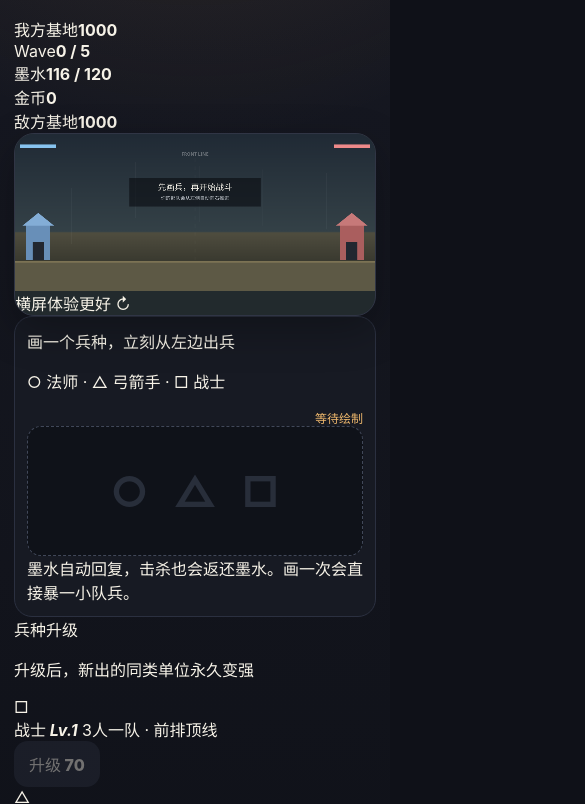
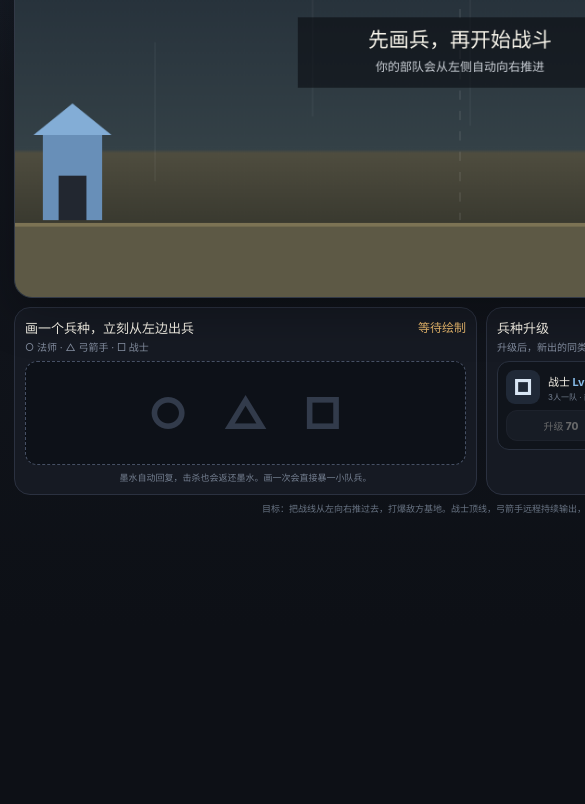
Before and after one commit to chengyuan313/fast-game, a website built with Vite: page draw-defense.html in a window 390 px wide. Shown: the part 218-1022 px from the top of the page, 585 px wide, since content can reach past the window. After the commit the page ends 844 px from the top, so only its background shows below. Built offline with nearby package versions, Linux system fonts and the light colour scheme.

Commit message:
feat: redesign Draw Defense for landscape push battles

```diff
--- a/src/draw-defense/style.css
+++ b/src/draw-defense/style.css
@@ -3,196 +3,204 @@
 :root {
   font-family: Inter, ui-sans-serif, system-ui, -apple-system, BlinkMacSystemFont, "Segoe UI", sans-serif;
   color: #f7f3e8;
-  background: #0f1118;
+  background: #0d1016;
   font-synthesis: none;
   text-rendering: optimizeLegibility;
 }
 
-html, body { margin: 0; min-width: 320px; min-height: 100%; background: #0f1118; }
+html, body { margin: 0; min-width: 320px; min-height: 100%; background: #0d1016; }
 body { min-height: 100vh; }
 button, canvas { -webkit-tap-highlight-color: transparent; }
 button { font: inherit; }
 
 .dd-shell {
-  width: min(100%, 520px);
+  width: min(100%, 1180px);
   min-height: 100vh;
   margin: 0 auto;
-  padding: env(safe-area-inset-top) 14px calc(18px + env(safe-area-inset-bottom));
+  padding: calc(10px + env(safe-area-inset-top)) 14px calc(12px + env(safe-area-inset-bottom));
   background:
-    radial-gradient(circle at 50% -10%, rgba(240, 172, 82, .16), transparent 35%),
-    linear-gradient(180deg, #171923 0%, #0f1118 100%);
+    radial-gradient(circle at 18% 0%, rgba(91, 142, 190, .14), transparent 30%),
+    radial-gradient(circle at 82% 0%, rgba(181, 86, 86, .12), transparent 30%),
+    linear-gradient(180deg, #151922 0%, #0d1016 100%);
 }
 
 .dd-topbar {
-  display: grid;
-  grid-template-columns: 1fr auto;
+  display: flex;
+  justify-content: space-between;
   align-items: center;
-  gap: 12px;
-  padding: 14px 2px 10px;
+  gap: 16px;
+  min-height: 54px;
+  padding: 2px 2px 8px;
 }
 
-.dd-title-wrap h1 { margin: 0; font-size: 24px; letter-spacing: -.5px; }
-.dd-title-wrap p { margin: 4px 0 0; color: #aeb4c3; font-size: 12px; }
-.dd-back { color: #c9ced9; text-decoration: none; font-size: 13px; }
+.dd-eyebrow { margin: 0 0 2px; color: #7f8a9d; font-size: 10px; font-weight: 800; letter-spacing: 1.3px; }
+.dd-topbar h1 { margin: 0; font-size: 24px; letter-spacing: -.6px; }
+.dd-header-actions { display: flex; align-items: center; gap: 8px; }
+.dd-header-actions > span { min-width: 90px; color: #b5bdca; font-size: 12px; text-align: right; }
 
-.dd-stats {
+.dd-btn {
+  border: 1px solid #343a49;
+  border-radius: 11px;
+  padding: 9px 13px;
+  background: #242a36;
+  color: #f6f2e9;
+  font-weight: 800;
+  font-size: 12px;
+  cursor: pointer;
+}
+.dd-btn:hover:not(:disabled) { filter: brightness(1.08); }
+.dd-btn:disabled { opacity: .38; cursor: default; }
+.dd-btn-primary { border-color: #e2a254; background: #e8a454; color: #1c1711; }
+
+.dd-hud {
   display: grid;
-  grid-template-columns: repeat(3, 1fr);
+  grid-template-columns: minmax(140px, .9fr) minmax(320px, 1.8fr) minmax(140px, .9fr);
   gap: 8px;
-  margin-bottom: 10px;
+  margin-bottom: 8px;
 }
 
-.dd-stat {
-  border: 1px solid #2a2e3b;
-  background: #191c26;
-  border-radius: 14px;
-  padding: 8px 10px;
-  text-align: center;
+.dd-hud-side,
+.dd-hud-center {
+  min-height: 48px;
+  border: 1px solid #292f3c;
+  border-radius: 13px;
+  background: #171b24;
 }
-.dd-stat span { display: block; color: #8e96a8; font-size: 10px; text-transform: uppercase; letter-spacing: .8px; }
-.dd-stat strong { display: block; margin-top: 3px; font-size: 17px; }
+
+.dd-hud-side { display: flex; align-items: center; justify-content: space-between; padding: 8px 13px; }
+.dd-hud-side span { color: #8993a5; font-size: 10px; font-weight: 700; }
+.dd-hud-side strong { font-size: 20px; }
+.dd-hud-side.player strong { color: #8fc9f1; }
+.dd-hud-side.enemy { flex-direction: row-reverse; }
+.dd-hud-side.enemy strong { color: #ef9595; }
+
+.dd-hud-center { display: grid; grid-template-columns: repeat(3, 1fr); }
+.dd-hud-center > div { display: grid; place-items: center; align-content: center; border-right: 1px solid #292f3c; }
+.dd-hud-center > div:last-child { border-right: 0; }
+.dd-hud-center span { color: #7f899b; font-size: 9px; text-transform: uppercase; letter-spacing: .9px; }
+.dd-hud-center strong { margin-top: 2px; font-size: 16px; }
 
 .dd-battle-card {
   position: relative;
-  border: 1px solid #303545;
-  border-radius: 20px;
   overflow: hidden;
-  background: #222a2d;
-  box-shadow: 0 14px 40px rgba(0,0,0,.28);
+  border: 1px solid #323947;
+  border-radius: 18px;
+  background: #28343a;
+  box-shadow: 0 16px 46px rgba(0,0,0,.28);
 }
 
-#battlefield { display: block; width: 100%; height: auto; touch-action: manipulation; background: #273333; }
+#battlefield {
+  display: block;
+  width: 100%;
+  height: auto;
+  max-height: calc(100vh - 305px);
+  object-fit: contain;
+  background: #273238;
+}
 
 .dd-toast {
   position: absolute;
-  left: 50%; top: 14px;
-  transform: translateX(-50%) translateY(-8px);
-  min-width: 180px;
-  max-width: 85%;
-  padding: 9px 12px;
+  left: 50%; top: 12px;
+  z-index: 3;
+  transform: translateX(-50%) translateY(-7px);
+  min-width: 190px;
+  max-width: 72%;
+  padding: 8px 13px;
+  border: 1px solid rgba(255,255,255,.13);
   border-radius: 999px;
+  background: rgba(12, 15, 20, .9);
   text-align: center;
   font-size: 12px;
-  font-weight: 700;
-  background: rgba(17, 20, 28, .9);
-  border: 1px solid rgba(255,255,255,.12);
+  font-weight: 800;
   opacity: 0;
   pointer-events: none;
-  transition: .18s ease;
+  transition: .16s ease;
 }
 .dd-toast.is-show { opacity: 1; transform: translateX(-50%) translateY(0); }
-.dd-toast.good { border-color: rgba(119, 226, 149, .45); }
-.dd-toast.bad { border-color: rgba(255, 116, 116, .45); }
+.dd-toast.good { border-color: rgba(126, 202, 241, .52); }
+.dd-toast.bad { border-color: rgba(239, 137, 137, .55); }
 
-.dd-controls { margin-top: 10px; display: grid; gap: 10px; }
+.dd-rotate-note { display: none; }
 
-.dd-wave-row {
+.dd-bottom-grid {
   display: grid;
-  grid-template-columns: 1fr auto;
-  gap: 8px;
+  grid-template-columns: minmax(420px, 1.05fr) minmax(420px, .95fr);
+  gap: 9px;
+  margin-top: 9px;
 }
 
-.dd-status {
-  min-height: 48px;
-  display: flex;
-  align-items: center;
-  padding: 10px 12px;
-  border: 1px solid #2b3040;
-  border-radius: 14px;
-  background: #171a23;
-  color: #cbd0dc;
-  font-size: 12px;
-  line-height: 1.35;
+.dd-draw-card,
+.dd-army-card {
+  min-width: 0;
+  border: 1px solid #2b3140;
+  border-radius: 16px;
+  background: #161a23;
+  padding: 10px;
 }
 
-.dd-btn {
-  border: 0;
-  border-radius: 14px;
-  padding: 11px 15px;
-  font-weight: 800;
-  cursor: pointer;
-  background: #292e3c;
-  color: #f8f3e8;
-}
-.dd-btn:disabled { opacity: .42; cursor: default; }
-.dd-btn-primary { background: #ef9d48; color: #1b1711; min-width: 116px; }
-.dd-btn-danger { background: #5a2630; }
+.dd-section-head { display: flex; justify-content: space-between; align-items: flex-start; gap: 12px; min-height: 33px; }
+.dd-section-head strong { display: block; font-size: 13px; }
+.dd-section-head p { margin: 2px 0 0; color: #838d9f; font-size: 10px; }
+.dd-recognition { color: #e8b86d; font-size: 12px; font-weight: 800; text-align: right; }
 
-.dd-draw-card {
-  border: 1px solid #2b3040;
-  border-radius: 18px;
-  padding: 12px;
-  background: #171a23;
-}
-
-.dd-draw-head { display: flex; justify-content: space-between; gap: 12px; align-items: flex-start; margin-bottom: 8px; }
-.dd-draw-head strong { font-size: 14px; }
-.dd-draw-head p { margin: 3px 0 0; color: #929aab; font-size: 11px; }
-.dd-recognition { min-width: 98px; text-align: right; font-size: 12px; color: #f0b96d; font-weight: 800; }
-
-.dd-pad-wrap { position: relative; }
+.dd-pad-wrap { position: relative; margin-top: 7px; }
 #drawPad {
   display: block;
   width: 100%;
-  height: 130px;
-  border-radius: 14px;
-  background: #0f1219;
-  border: 1px dashed #414859;
+  height: 104px;
+  border: 1px dashed #465064;
+  border-radius: 12px;
+  background: #0d1118;
   touch-action: none;
 }
 .dd-pad-hint {
   position: absolute;
   inset: 0;
   display: flex;
+  align-items: center;
   justify-content: center;
-  align-items: center;
-  gap: 24px;
+  gap: 34px;
+  color: #323b4b;
+  font-size: 44px;
+  font-weight: 800;
   pointer-events: none;
-  color: #333a49;
-  font-size: 42px;
-  font-weight: 800;
-  opacity: .7;
+  transition: opacity .12s ease;
 }
 .dd-pad-hint.is-hidden { opacity: 0; }
+.dd-resource-note { margin-top: 6px; color: #747f90; font-size: 9px; text-align: center; }
 
-.dd-legend {
+.dd-upgrades { display: grid; grid-template-columns: repeat(3, minmax(0, 1fr)); gap: 7px; margin-top: 7px; }
+.dd-upgrade-item {
+  min-width: 0;
   display: grid;
-  grid-template-columns: repeat(3, 1fr);
-  gap: 7px;
-  margin-top: 9px;
+  grid-template-columns: 34px 1fr;
+  grid-template-areas: "symbol copy" "button button";
+  gap: 6px 8px;
+  align-items: center;
+  padding: 8px;
+  border: 1px solid #29303e;
+  border-radius: 12px;
+  background: #10141b;
 }
-.dd-class {
-  padding: 9px 7px;
-  border-radius: 12px;
-  background: #11141c;
-  border: 1px solid #292e3a;
-  text-align: center;
+.dd-unit-symbol {
+  grid-area: symbol;
+  width: 34px; height: 34px;
+  display: grid; place-items: center;
+  border-radius: 9px;
+  background: #202937;
+  font-size: 22px;
+  font-weight: 900;
 }
-.dd-class strong { display: block; font-size: 12px; }
-.dd-class span { display: block; margin-top: 3px; font-size: 10px; color: #8f97a9; }
+.dd-unit-symbol.warrior { color: #d9e6f4; }
+.dd-unit-symbol.archer { color: #e9d79a; }
+.dd-unit-symbol.mage { color: #d8b2ff; }
+.dd-upgrade-copy { grid-area: copy; min-width: 0; }
+.dd-upgrade-copy strong { display: block; font-size: 11px; white-space: nowrap; }
+.dd-upgrade-copy em { color: #85b9e5; font-style: normal; }
+.dd-upgrade-copy span { display: block; margin-top: 2px; overflow: hidden; color: #758092; font-size: 8px; text-overflow: ellipsis; white-space: nowrap; }
+.dd-upgrade-btn { grid-area: button; width: 100%; padding: 7px 8px; font-size: 10px; }
 
-.dd-actions { display: grid; grid-template-columns: 1fr 1fr; gap: 8px; margin-top: 9px; }
-
-.dd-unit-panel {
-  display: none;
-  margin-top: 10px;
-  border: 1px solid #384055;
-  border-radius: 16px;
-  padding: 11px 12px;
-  background: #1c202b;
-}
-.dd-unit-panel.is-show { display: block; }
-.dd-unit-row { display: flex; justify-content: space-between; gap: 12px; align-items: center; }
-.dd-unit-copy strong { display: block; font-size: 14px; }
-.dd-unit-copy span { display: block; margin-top: 3px; color: #99a1b1; font-size: 11px; }
-
-.dd-help {
-  margin: 10px 4px 0;
-  color: #818999;
-  font-size: 10px;
-  line-height: 1.5;
-  text-align: center;
-}
+.dd-help { margin: 7px 4px 0; color: #697484; font-size: 9px; text-align: center; }
 
 .dd-modal {
   position: fixed;
@@ -201,24 +209,58 @@ button { font: inherit; }
   display: grid;
   place-items: center;
   padding: 20px;
-  background: rgba(8, 10, 14, .72);
+  background: rgba(7, 9, 13, .75);
   backdrop-filter: blur(5px);
 }
 .dd-modal-card {
   width: min(100%, 360px);
   padding: 24px 20px;
-  border-radius: 22px;
-  background: #1b1f29;
-  border: 1px solid #343a49;
+  border: 1px solid #343b4b;
+  border-radius: 21px;
+  background: #1a1f29;
   text-align: center;
   box-shadow: 0 20px 70px rgba(0,0,0,.45);
 }
 .dd-modal-card .big { font-size: 42px; }
-.dd-modal-card h2 { margin: 8px 0 6px; font-size: 24px; }
-.dd-modal-card p { margin: 0 0 16px; color: #aab1c0; font-size: 12px; line-height: 1.5; }
+.dd-modal-card h2 { margin: 7px 0 5px; font-size: 24px; }
+.dd-modal-card p { margin: 0 0 15px; color: #a2abb9; font-size: 11px; line-height: 1.5; }
 .dd-modal-card .dd-btn { width: 100%; }
 
-@media (min-width: 700px) {
-  .dd-shell { padding-top: 18px; }
-  .dd-title-wrap h1 { font-size: 28px; }
+@media (max-width: 900px) and (orientation: landscape) {
+  .dd-shell { width: 100%; padding: 6px 8px; }
+  .dd-topbar { min-height: 42px; }
+  .dd-eyebrow { display: none; }
+  .dd-topbar h1 { font-size: 18px; }
+  .dd-header-actions > span { display: none; }
+  .dd-btn { padding: 7px 10px; font-size: 10px; }
+  .dd-hud { margin-bottom: 5px; }
+  .dd-hud-side, .dd-hud-center { min-height: 38px; }
+  .dd-hud-side strong { font-size: 16px; }
+  #battlefield { max-height: 52vh; }
+  .dd-bottom-grid { grid-template-columns: 1.05fr .95fr; gap: 5px; margin-top: 5px; }
+  .dd-draw-card, .dd-army-card { padding: 7px; border-radius: 12px; }
+  .dd-section-head { min-height: 25px; }
+  .dd-section-head p, .dd-resource-note, .dd-help { display: none; }
+  #drawPad { height: 76px; }
+  .dd-pad-hint { font-size: 34px; }
+  .dd-upgrade-item { padding: 5px; gap: 4px; }
+  .dd-unit-symbol { width: 28px; height: 28px; font-size: 17px; }
+  .dd-upgrade-copy span { display: none; }
 }
+
+@media (orientation: portrait) and (max-width: 760px) {
+  .dd-shell { width: 920px; transform-origin: top left; }
+  body { overflow-x: auto; }
+  .dd-rotate-note {
+    display: block;
+    position: absolute;
+    right: 12px;
+    bottom: 10px;
+    z-index: 4;
+    padding: 6px 9px;
+    border-radius: 999px;
+    background: rgba(10,12,16,.78);
+    color: #d7dce5;
+    font-size: 10px;
+  }
+}
```
